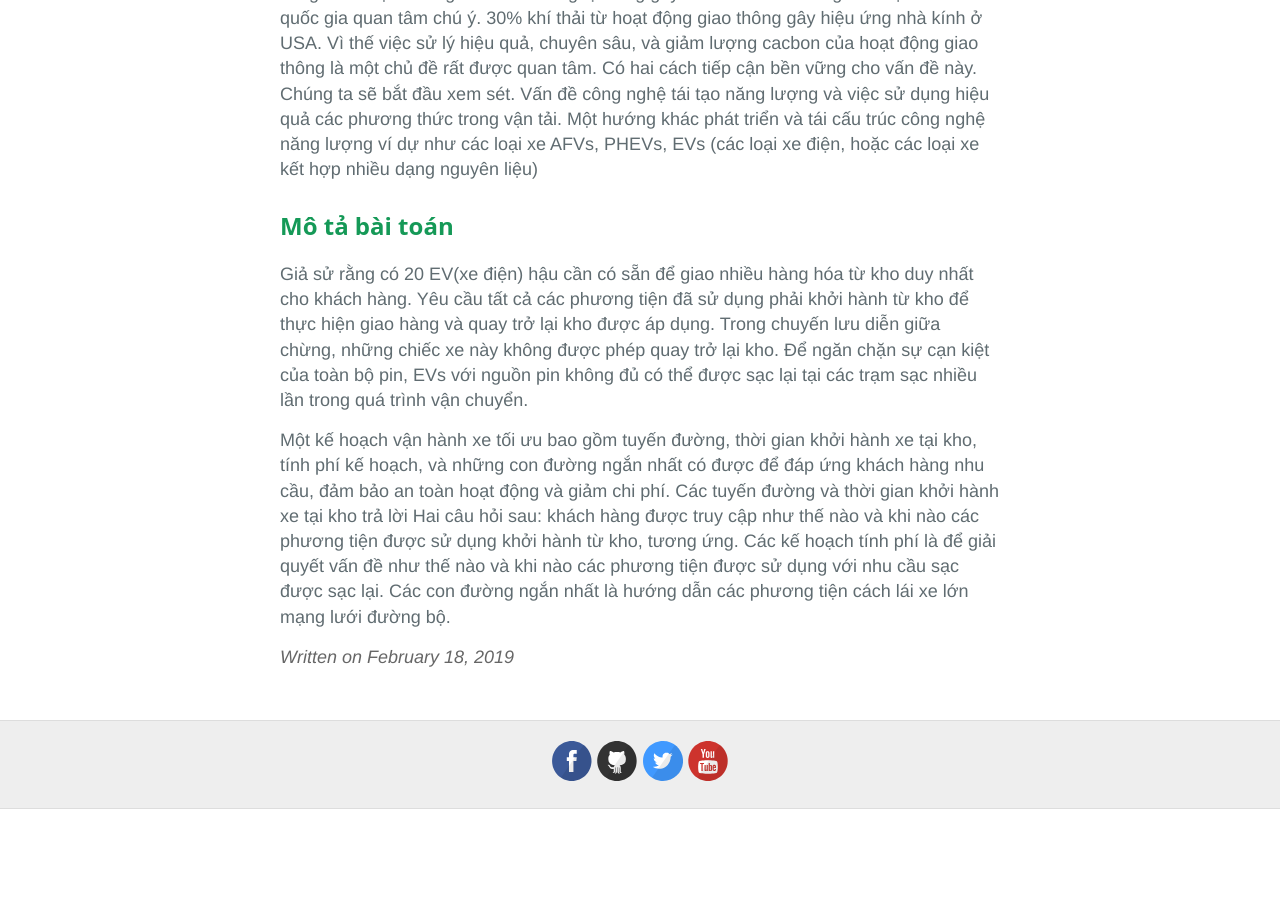
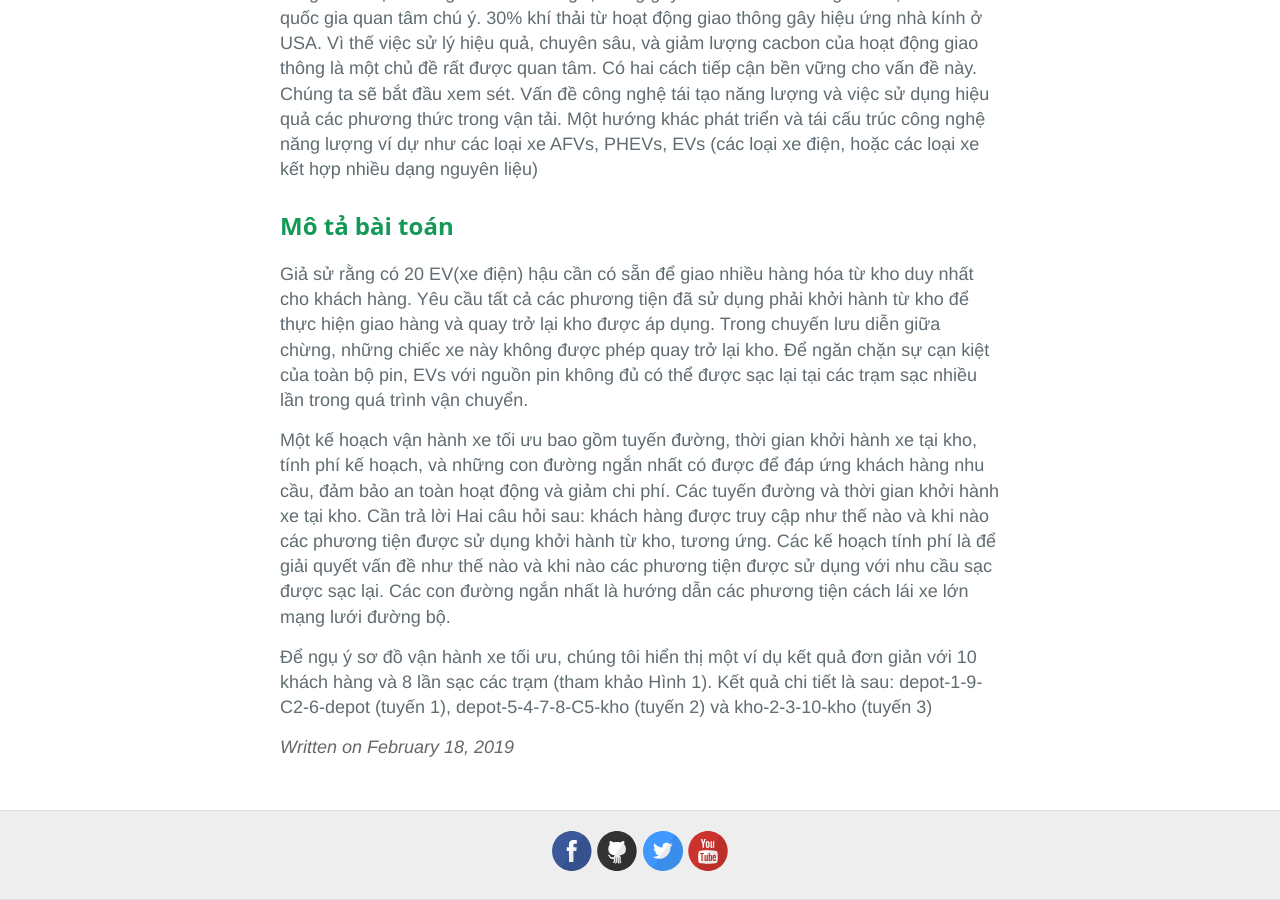
Before and after one commit to sonnhfit/sonnhfit.github.io, a Jekyll site: the page built from _posts/2019-2-18-Bai-toan-dieu-phoi-xe-dien-voi-thoi-gian-sac-va-di-chuyen-khac-nhau.md, in a window 1280 px wide and 900 px high, scrolled down 735 px. Built offline with Jekyll 4.4.1, drawn with Linux system fonts in a browser that asks for light colours; before the commit the page ends 1544 px from its top, so only the background shows below that.

Commit message:
Update 2019-2-18-Bai-toan-dieu-phoi-xe-dien-voi-thoi-gian-sac-va-di-chuyen-khac-nhau.md

```diff
--- a/_posts/2019-2-18-Bai-toan-dieu-phoi-xe-dien-voi-thoi-gian-sac-va-di-chuyen-khac-nhau.md
+++ b/_posts/2019-2-18-Bai-toan-dieu-phoi-xe-dien-voi-thoi-gian-sac-va-di-chuyen-khac-nhau.md
@@ -21,5 +21,7 @@ Chúng ta sẽ bắt đầu xem sét. Vấn đề công nghệ tái tạo năng
 
 Giả sử rằng có 20 EV(xe điện) hậu cần có sẵn để giao nhiều hàng hóa từ kho duy nhất cho khách hàng. Yêu cầu tất cả các phương tiện đã sử dụng phải khởi hành từ kho để thực hiện giao hàng và quay trở lại kho được áp dụng. Trong chuyến lưu diễn giữa chừng, những chiếc xe này không được phép quay trở lại kho. Để ngăn chặn sự cạn kiệt của toàn bộ pin, EVs với nguồn pin không đủ có thể được sạc lại tại các trạm sạc nhiều lần trong quá trình vận chuyển.
 
-Một kế hoạch vận hành xe tối ưu bao gồm tuyến đường, thời gian khởi hành xe tại kho, tính phí kế hoạch, và những con đường ngắn nhất có được để đáp ứng khách hàng nhu cầu, đảm bảo an toàn hoạt động và giảm chi phí. Các tuyến đường và thời gian khởi hành xe tại kho trả lời Hai câu hỏi sau: khách hàng được truy cập như thế nào và khi nào các phương tiện được sử dụng khởi hành từ kho, tương ứng. Các
+Một kế hoạch vận hành xe tối ưu bao gồm tuyến đường, thời gian khởi hành xe tại kho, tính phí kế hoạch, và những con đường ngắn nhất có được để đáp ứng khách hàng nhu cầu, đảm bảo an toàn hoạt động và giảm chi phí. Các tuyến đường và thời gian khởi hành xe tại kho. Cần trả lời Hai câu hỏi sau: khách hàng được truy cập như thế nào và khi nào các phương tiện được sử dụng khởi hành từ kho, tương ứng. Các
 kế hoạch tính phí là để giải quyết vấn đề như thế nào và khi nào các phương tiện được sử dụng với nhu cầu sạc được sạc lại. Các con đường ngắn nhất là hướng dẫn các phương tiện cách lái xe lớn mạng lưới đường bộ.
+
+Để ngụ ý sơ đồ vận hành xe tối ưu, chúng tôi hiển thị một ví dụ kết quả đơn giản với 10 khách hàng và 8 lần sạc các trạm (tham khảo Hình 1). Kết quả chi tiết là sau: depot-1-9-C2-6-depot (tuyến 1), depot-5-4-7-8-C5-kho (tuyến 2) và kho-2-3-10-kho (tuyến 3)
```
